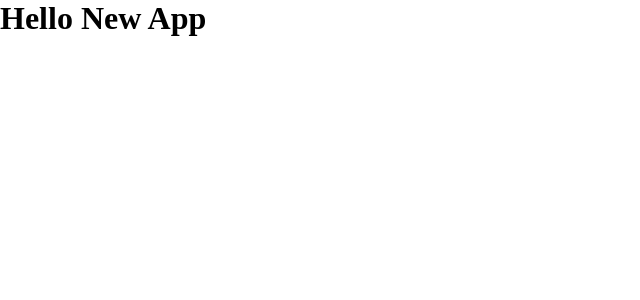
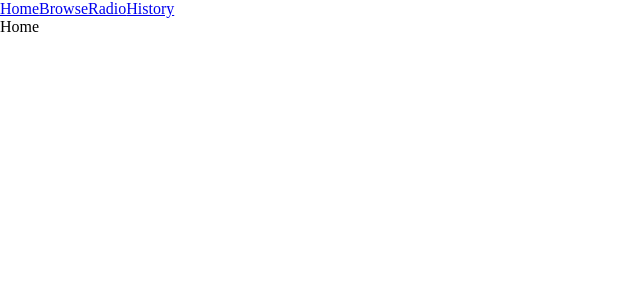
Before and after one commit to JorgeKerilima19/apptowait, a React app: page / in a window 1280 px wide. Shown: the top 300 px of the page, without its empty margins (0-640 px from the left). Built offline with nearby package versions, Linux system fonts and the light colour scheme; the HTML template or start-up script is replaced by a standard one.

Commit message:
pages + navbar

```diff
--- a/package.json
+++ b/package.json
@@ -11,7 +11,8 @@
   },
   "dependencies": {
     "react": "^18.2.0",
-    "react-dom": "^18.2.0"
+    "react-dom": "^18.2.0",
+    "react-router-dom": "^6.22.3"
   },
   "devDependencies": {
     "@types/react": "^18.2.56",
--- a/src/App.tsx
+++ b/src/App.tsx
@@ -1,10 +1,20 @@
 import "./App.css";
+import { Navbar } from "./components";
+import "./index.css";
+
+import { Route, Routes } from "react-router-dom";
+import { Browse, History, Home, Radio } from "./pages";
 
 function App() {
   return (
-    <>
-      <h1>Hello New App</h1>
-    </>
+    <Routes>
+      <Route path="/" element={<Navbar />}>
+        <Route index element={<Home />} />
+        <Route path="browse" element={<Browse />} />
+        <Route path="history" element={<History />} />
+        <Route path="radio" element={<Radio />} />
+      </Route>
+    </Routes>
   );
 }
 
--- /dev/null
+++ b/src/components/Navbar.tsx
@@ -0,0 +1,15 @@
+import { Link, Outlet } from "react-router-dom";
+
+export const Navbar = () => {
+  return (
+    <>
+      <ul>
+        <Link to="/">Home</Link>
+        <Link to="/browse">Browse</Link>
+        <Link to="/radio">Radio</Link>
+        <Link to="/history">History</Link>
+      </ul>
+      <Outlet />
+    </>
+  );
+};
--- /dev/null
+++ b/src/components/index.ts
@@ -0,0 +1 @@
+export * from "./Navbar"
--- a/src/main.tsx
+++ b/src/main.tsx
@@ -1,10 +1,13 @@
-import React from 'react'
-import ReactDOM from 'react-dom/client'
-import App from './App.tsx'
-import './index.css'
+import React from "react";
+import ReactDOM from "react-dom/client";
+import App from "./App.tsx";
+import "./index.css";
+import { BrowserRouter } from "react-router-dom";
 
-ReactDOM.createRoot(document.getElementById('root')!).render(
+ReactDOM.createRoot(document.getElementById("root")!).render(
   <React.StrictMode>
-    <App />
-  </React.StrictMode>,
-)
+    <BrowserRouter>
+      <App />
+    </BrowserRouter>
+  </React.StrictMode>
+);
--- /dev/null
+++ b/src/pages/Browse.tsx
@@ -0,0 +1,5 @@
+export const Browse = () => {
+  return (
+    <div>Browse</div>
+  )
+}
--- /dev/null
+++ b/src/pages/History.tsx
@@ -0,0 +1,5 @@
+export const History = () => {
+  return (
+    <div>History</div>
+  )
+}
--- /dev/null
+++ b/src/pages/Home.tsx
@@ -0,0 +1,5 @@
+export const Home = () => {
+  return (
+    <div>Home</div>
+  )
+}
--- /dev/null
+++ b/src/pages/Radio.tsx
@@ -0,0 +1,3 @@
+export const Radio = () => {
+  return <div>Radio</div>;
+};
--- /dev/null
+++ b/src/pages/index.ts
@@ -0,0 +1,4 @@
+export * from "./Browse";
+export * from "./History";
+export * from "./Home";
+export * from "./Radio";
```
Also changed, not shown: 1 other file (tests, documents, lock files or other folders).
